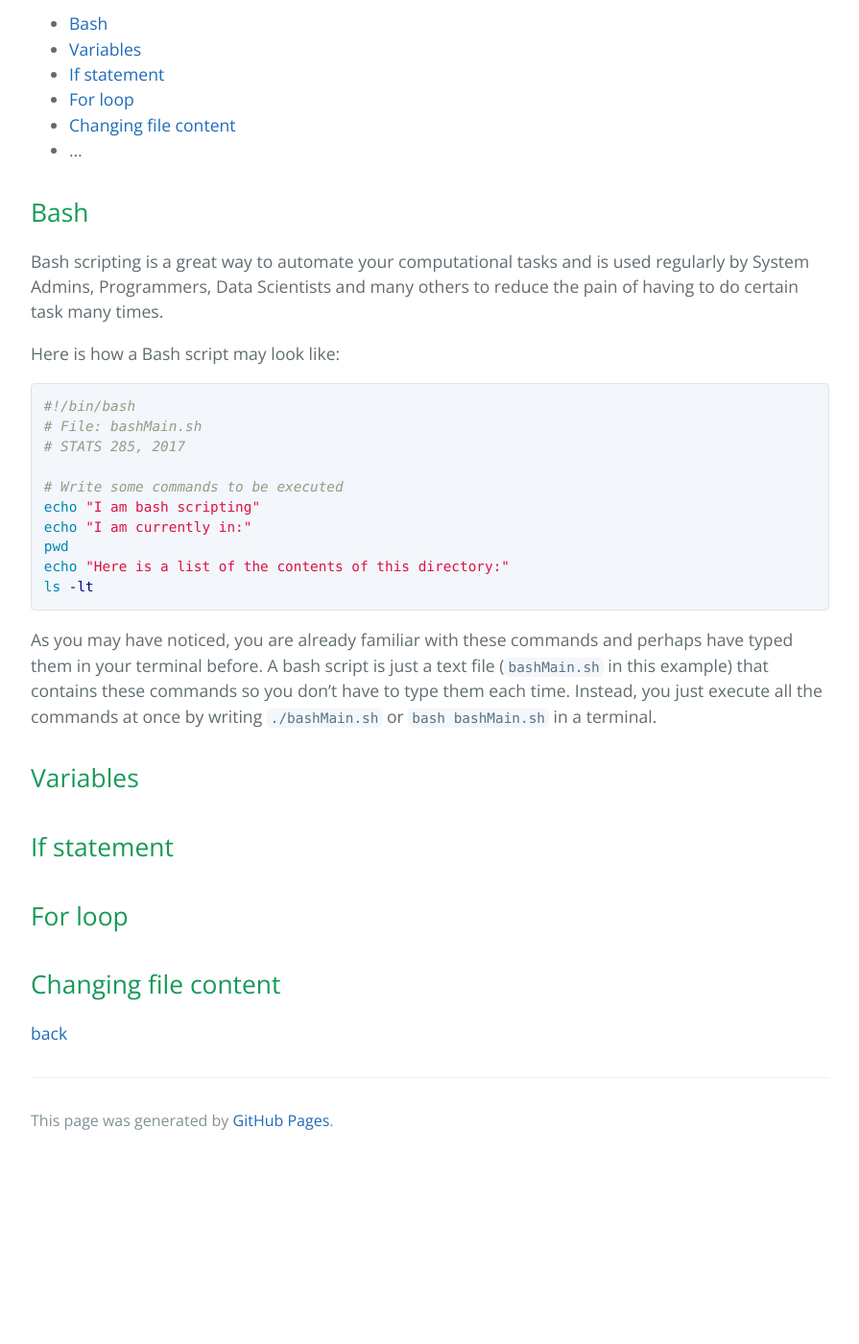
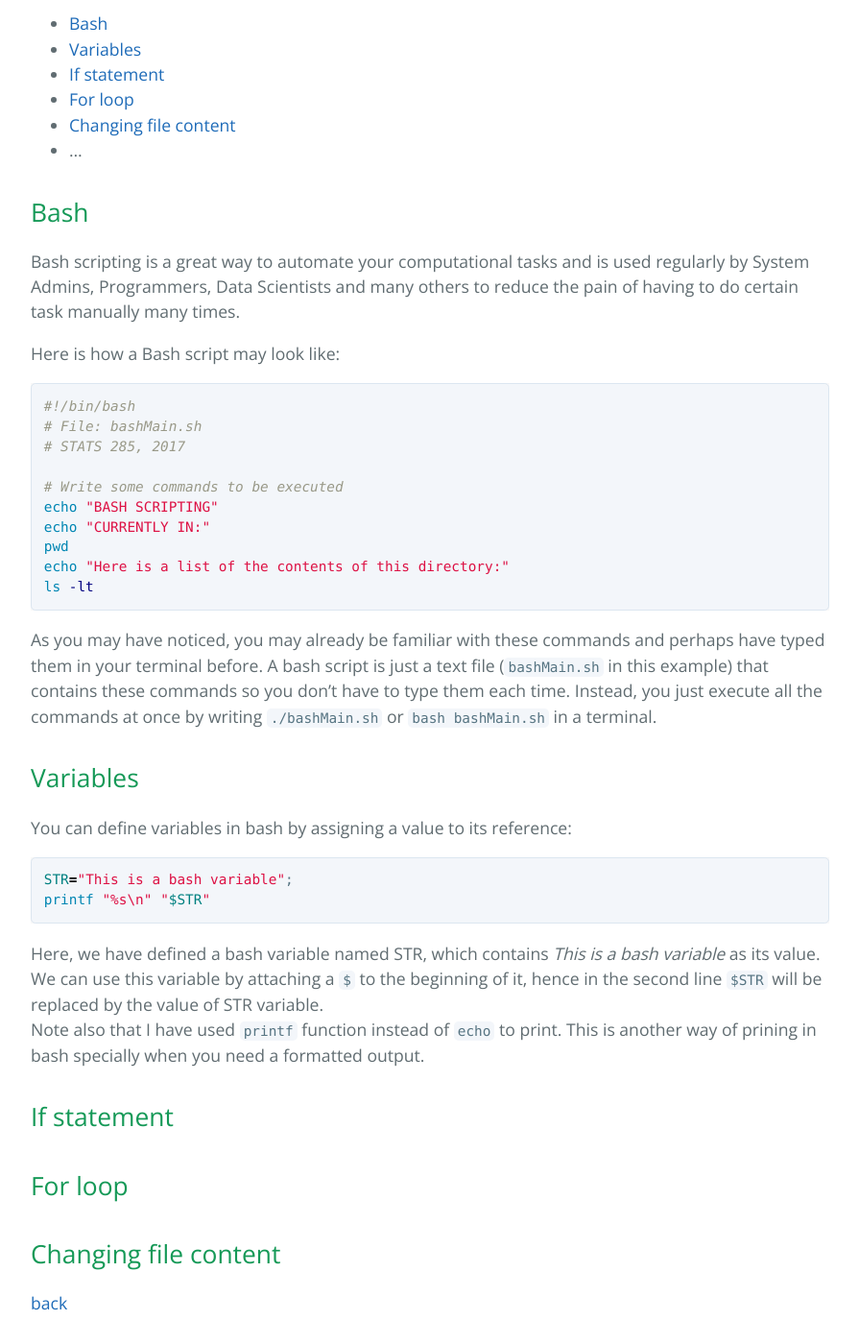
Before and after one commit to stats285/stats285.github.io, a Jekyll site: the page built from bash-tutorial/bash-tutorial.md, in a window 1280 px wide and 1400 px high, scrolled down 613 px. Shown: the whole window at 96% size, without its empty margins (192-1087 px from the left). Built offline with Jekyll 4.4.1, drawn with Linux system fonts in a browser that asks for light colours; the repository's description, which GitHub fills in, is left out; before the commit the page ends 1824 px from its top, so only the background shows below that.

Commit message:
added variable

````diff
--- a/bash-tutorial/bash-tutorial.md
+++ b/bash-tutorial/bash-tutorial.md
@@ -20,7 +20,7 @@ using frequently in this class.
 
 Bash scripting is a great way to automate your computational tasks
 and is used regularly by System Admins, Programmers, Data Scientists and many others to
-reduce the pain of having to do certain task many times.
+reduce the pain of having to do certain task manually many times.
 
 Here is how a Bash script may look like:
 
@@ -30,20 +30,27 @@ Here is how a Bash script may look like:
 # STATS 285, 2017
 
 # Write some commands to be executed
-echo "I am bash scripting"
-echo "I am currently in:"
+echo "BASH SCRIPTING"
+echo "CURRENTLY IN:"
 pwd
 echo "Here is a list of the contents of this directory:"
 ls -lt
 ```
 
-As you may have noticed, you are already familiar with these commands and perhaps have typed
-them in your terminal before. A bash script is just a text file (`bashMain.sh` in this example) that contains these commands
-so you don't have to type them each time. Instead, you just execute all the commands at once by
-writing `./bashMain.sh` or `bash bashMain.sh` in a terminal.
+As you may have noticed, you may already be familiar with these commands and perhaps have typed
+them in your terminal before. A bash script is just a text file (`bashMain.sh` in this example) that contains these commands so you don't have to type them each time. Instead, you just execute all the commands at once by writing `./bashMain.sh` or `bash bashMain.sh` in a terminal.
 
 
 ## Variables
+
+You can define variables in bash by assigning a value to its reference:
+
+```bash
+STR="This is a bash variable";
+printf "%s\n" "$STR"
+```
+Here, we have defined a bash variable named STR, which contains *This is a bash variable* as its value. We can use this variable by attaching a `$` to the beginning of it, hence in the second line `$STR` will be replaced by the value of STR variable.
+Note also that I have used `printf` function instead of `echo` to print. This is another way of prining in bash specially when you need a formatted output.
 
 ## If statement
 
````
